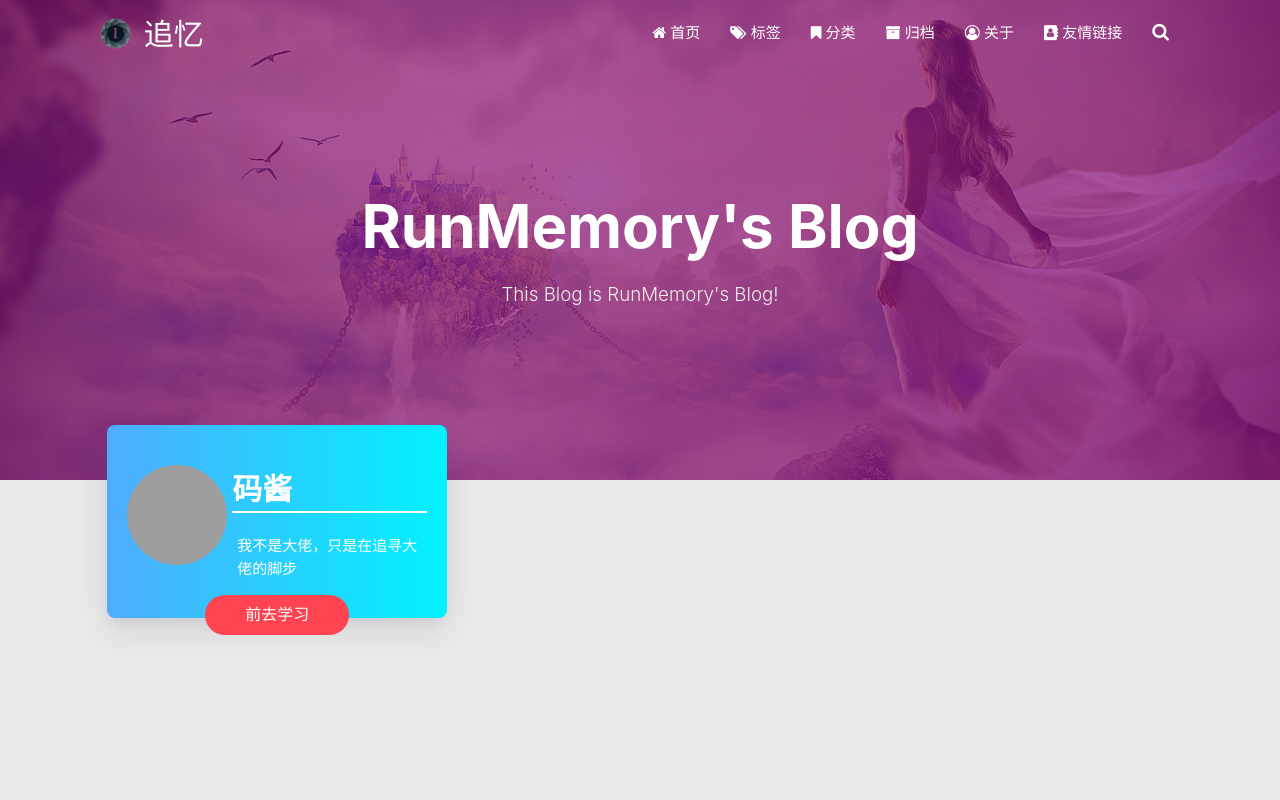
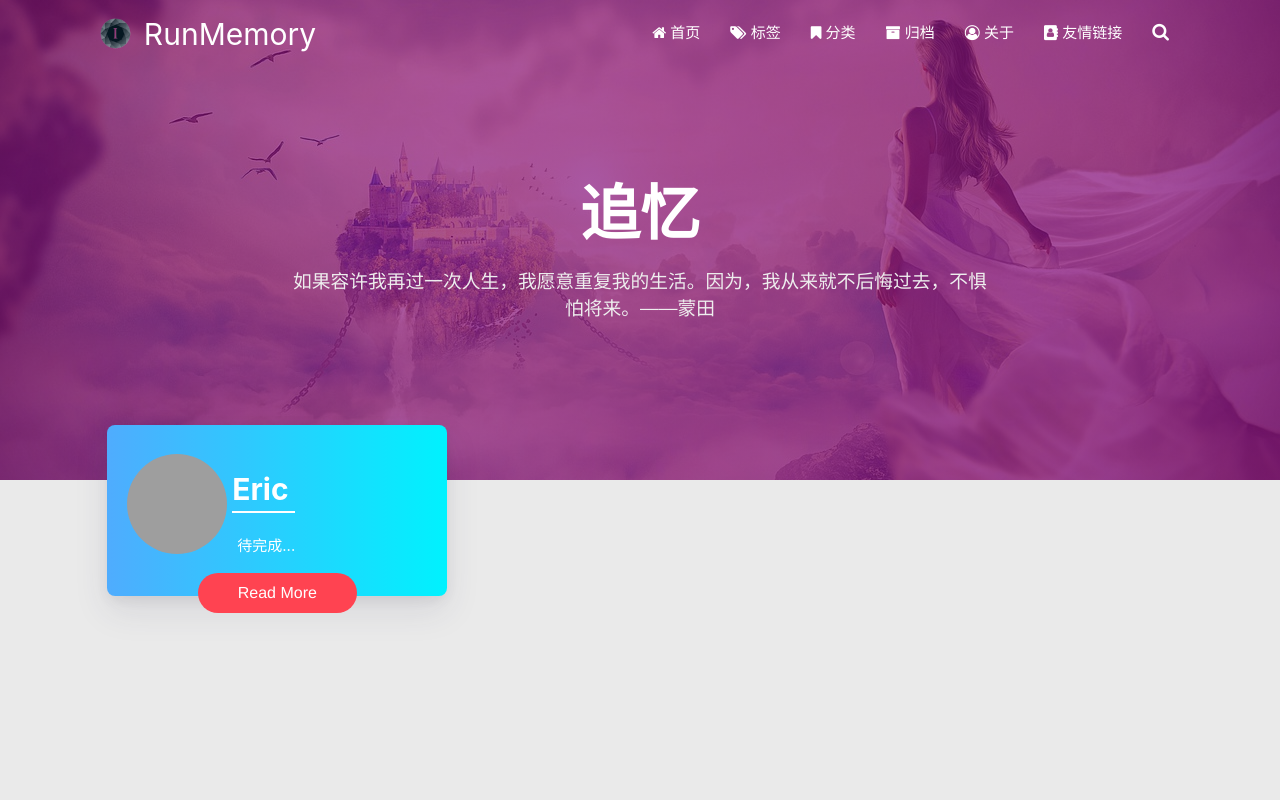
Before and after one commit to RunMemory/RunMemory.github.io, a plain HTML site: page friends/index.html in a window 1280 px wide. Shown: the top 800 px of the page. Drawn offline with Linux system fonts and the light colour scheme; some packages are replaced by stand-ins of ours; grey boxes are pictures that could not be loaded; a script that the page names is missing.

Commit message:
Site updated: 2019-04-15 13:51:02

```diff
--- a/atom.xml
+++ b/atom.xml
@@ -1,8 +1,8 @@
 <?xml version="1.0" encoding="utf-8"?>
 <feed xmlns="http://www.w3.org/2005/Atom">
-  <title>追忆</title>
+  <title>RunMemory</title>
 
-  <subtitle>RunMemory&#39;s Blog</subtitle>
+  <subtitle>追忆</subtitle>
   <link href="/atom.xml" rel="self"/>
 
   <link href="https://runmemory.github.io/"/>
--- a/friends/index.html
+++ b/friends/index.html
@@ -5,7 +5,7 @@
 <head><meta name="generator" content="Hexo 3.8.0">
     <meta charset="utf-8">
     <meta name="keywords" content="friends, RunMemory">
-    <meta name="description" content="friends | 追忆">
+    <meta name="description" content="friends | RunMemory">
     <meta http-equiv="X-UA-Compatible" content="IE=edge">
     <meta name="viewport" content="width=device-width, initial-scale=1.0, user-scalable=no">
     <meta name="renderer" content="webkit|ie-stand|ie-comp">
@@ -13,7 +13,7 @@
     <meta name="format-detection" content="telephone=no">
     <meta name="apple-mobile-web-app-capable" content="yes">
     <meta name="apple-mobile-web-app-status-bar-style" content="black-translucent">
-    <title>friends | 追忆</title>
+    <title>friends | RunMemory</title>
     <link rel="icon" type="image/png" href="/favicon.png">
 
     <link rel="stylesheet" type="text/css" href="/libs/awesome/css/font-awesome.min.css">
@@ -46,7 +46,7 @@
 
                     <img src="/medias/logo.png" class="logo-img" alt="LOGO">
 
-                    <span class="logo-span">追忆</span>
+                    <span class="logo-span">RunMemory</span>
                 </a>
             </div>
 
@@ -121,10 +121,10 @@
 
         <img src="/medias/logo.png" class="logo-img circle responsive-img">
 
-        <div class="logo-name">追忆</div>
+        <div class="logo-name">RunMemory</div>
         <div class="logo-desc">
 
-            This Blog is RunMemory&#39;s Blog!
+            如果容许我再过一次人生，我愿意重复我的生活。因为，我从来就不后悔过去，不惧怕将来。——蒙田
 
         </div>
     </div>
@@ -265,13 +265,13 @@
         <div class="brand">
             <div class="title center-align">
 
-                    RunMemory&#39;s Blog
+                    追忆
 
             </div>
 
             <div class="description center-align">
 
-                    This Blog is RunMemory&#39;s Blog!
+                    如果容许我再过一次人生，我愿意重复我的生活。因为，我从来就不后悔过去，不惧怕将来。——蒙田
 
             </div>
         </div>
@@ -470,15 +470,15 @@ $('.bg-cover').css('background-image', 'url(/medias/banner/' + new Date().getDay
                     <div class="card frind-card1">
                         <div class="frind-ship">
                             <div class="title">
-                                <img src="http://image.luokangyuan.com/1_qq_27922023.jpg" alt="img">
+                                <img src="https://avatars0.githubusercontent.com/u/34526560?s=460&v=4" alt="img">
                                 <div>
-                                    <h1 class="friend-name">码酱</h1>
-                                    <p>我不是大佬，只是在追寻大佬的脚步</p>
+                                    <h1 class="friend-name">Eric</h1>
+                                    <p>待完成...</p>
                                 </div>
                             </div>
                             <div class="friend-button">
-                                <a href="http://luokangyuan.com/" target="_blank" class="button button-glow button-rounded button-caution">
-                                    前去学习
+                                <a href="https://ericclose.github.io/" target="_blank" class="button button-glow button-rounded button-caution">
+                                    Read More
                                 </a>
                             </div>
                         </div>
```
Also changed, not shown: about/index.html (+7 -7 lines), archives/2019/04/index.html (+7 -7 lines), archives/2019/index.html (+7 -7 lines), archives/index.html (+7 -7 lines), categories/index.html (+7 -7 lines), index.html (+8 -8 lines), tags/index.html (+7 -7 lines), title.html (+6 -6 lines), medias/reward/alipay.png (added), medias/reward/wechat.png.
